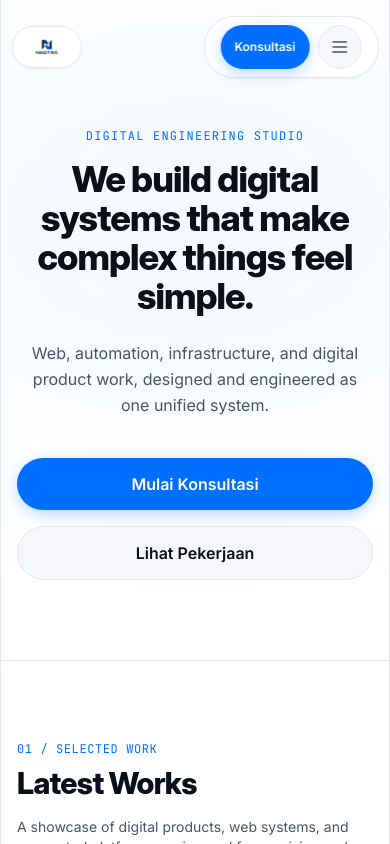
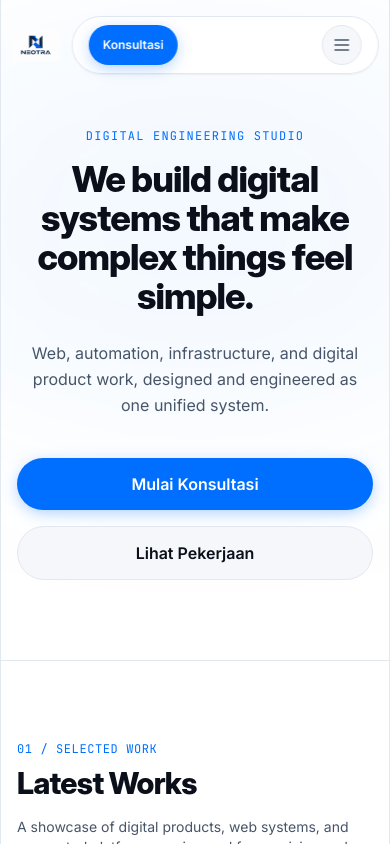
Before and after one commit to rian0903/NEOTRA, a Next.js app in the folder client/: page / in a window 390 px wide. Shown: the top 844 px of the page. Built offline with nearby package versions, Linux system fonts and the light colour scheme; a web font is replaced by a local one.

Commit message:
perbaikan logo dan navbar

```diff
--- a/client/src/components/layout/Navbar.tsx
+++ b/client/src/components/layout/Navbar.tsx
@@ -34,59 +34,59 @@ export default function Navbar({ onOpenConsultation }: NavbarProps) {
   return (
     <>
       <header
-        className={`fixed top-4 md:top-6 left-1/2 -translate-x-1/2 z-50 w-[94%] max-w-[1080px] flex items-center justify-between pointer-events-none transition-all duration-300 ${
+        className={`fixed top-4 md:top-6 left-1/2 -translate-x-1/2 z-50 w-[94%] max-w-[1080px] flex items-center justify-between gap-3 sm:gap-4 md:gap-6 pointer-events-none transition-all duration-300 ${
           scrolled ? 'drop-shadow-md' : ''
         }`}
       >
-        {/* Left Floating Logo Container */}
-        <div className="pointer-events-auto bg-white/95 backdrop-blur-md border border-[#E2E8F0] rounded-full px-4 py-2 md:px-5 md:py-2.5 flex items-center shadow-sm">
+        {/* Standalone Logo (No card/container, prominent & responsive across devices) */}
+        <div className="pointer-events-auto flex items-center shrink-0">
           <a
             href="/"
             aria-label="NEOTRA Home"
-            className="flex items-center group rounded-full focus-visible:ring-2 focus-visible:ring-[#006FFF] focus-visible:outline-none"
+            className="flex items-center group rounded-md focus-visible:ring-2 focus-visible:ring-[#006FFF] focus-visible:outline-none py-1 transition-opacity hover:opacity-90"
           >
             <img
               src="/brand/logo2.png"
               alt="NEOTRA"
-              className="h-6 md:h-7.5 w-auto object-contain transition-transform group-hover:scale-105"
+              className="h-8 sm:h-9 md:h-10 lg:h-11 w-auto object-contain transition-transform group-hover:scale-105"
             />
           </a>
         </div>
 
-        {/* Right Floating Nav Pill Container */}
-        <div className="pointer-events-auto bg-white/95 backdrop-blur-md border border-[#E2E8F0] rounded-full px-4 py-2 md:px-6 md:py-2.5 flex items-center gap-4 lg:gap-6 shadow-sm">
+        {/* Floating Navbar Pill Container - Extends neatly up to the side of logo */}
+        <div className="pointer-events-auto bg-white/95 backdrop-blur-md border border-[#E2E8F0] rounded-full px-4 sm:px-5 md:px-6 py-2 md:py-2.5 flex items-center justify-between gap-3 md:gap-6 shadow-sm flex-1 min-w-0">
           {/* Desktop Navigation Links */}
-          <nav className="hidden md:flex items-center gap-5 lg:gap-7" aria-label="Main Navigation">
+          <nav className="hidden md:flex items-center gap-4 lg:gap-7" aria-label="Main Navigation">
             {NAV_LINKS.map((link) => (
               <a
                 key={link.label}
                 href={link.href}
-                className="text-sm font-medium text-[#475569] hover:text-[#0A0F1A] transition-colors rounded-sm focus-visible:ring-2 focus-visible:ring-[#006FFF] focus-visible:outline-none"
+                className="text-xs lg:text-sm font-medium text-[#475569] hover:text-[#006FFF] transition-colors rounded-sm focus-visible:ring-2 focus-visible:ring-[#006FFF] focus-visible:outline-none whitespace-nowrap"
               >
                 {link.label}
               </a>
             ))}
           </nav>
 
-          {/* Mulai Konsultasi Button */}
+          {/* Desktop Mulai Konsultasi Button */}
           <button
             onClick={onOpenConsultation}
-            className="btn-primary-blue px-4 py-2 rounded-full text-xs font-semibold hidden md:flex items-center justify-center cursor-pointer shrink-0 focus-visible:ring-2 focus-visible:ring-[#006FFF] focus-visible:outline-none"
+            className="btn-primary-blue px-4 lg:px-5 py-2 md:py-2.5 rounded-full text-xs md:text-sm font-semibold hidden md:flex items-center justify-center cursor-pointer shrink-0 focus-visible:ring-2 focus-visible:ring-[#006FFF] focus-visible:outline-none ml-auto"
           >
             Mulai Konsultasi
           </button>
 
           {/* Mobile Menu Controls */}
-          <div className="flex items-center gap-2 md:hidden">
+          <div className="flex items-center gap-2 md:hidden w-full justify-between sm:justify-end">
             <button
               onClick={onOpenConsultation}
-              className="btn-primary-blue min-h-[44px] px-3.5 py-2 rounded-full text-xs font-semibold flex items-center justify-center cursor-pointer focus-visible:ring-2 focus-visible:ring-[#006FFF] focus-visible:outline-none"
+              className="btn-primary-blue min-h-[40px] px-3.5 py-2 rounded-full text-xs font-semibold flex items-center justify-center cursor-pointer focus-visible:ring-2 focus-visible:ring-[#006FFF] focus-visible:outline-none shrink-0"
             >
               Konsultasi
             </button>
             <button
               onClick={() => setMobileMenuOpen(!mobileMenuOpen)}
-              className="min-w-[44px] min-h-[44px] p-2.5 text-[#475569] hover:text-[#0A0F1A] rounded-full bg-[#F5F7FA] border border-[#E2E8F0] flex items-center justify-center cursor-pointer focus-visible:ring-2 focus-visible:ring-[#006FFF] focus-visible:outline-none"
+              className="min-w-[40px] min-h-[40px] p-2 text-[#475569] hover:text-[#0A0F1A] rounded-full bg-[#F5F7FA] border border-[#E2E8F0] flex items-center justify-center cursor-pointer focus-visible:ring-2 focus-visible:ring-[#006FFF] focus-visible:outline-none"
               aria-label={mobileMenuOpen ? 'Close Navigation Menu' : 'Open Navigation Menu'}
               aria-expanded={mobileMenuOpen}
               aria-controls="mobile-menu"
@@ -110,7 +110,7 @@ export default function Navbar({ onOpenConsultation }: NavbarProps) {
             <img
               src="/brand/logo2.png"
               alt="NEOTRA"
-              className="h-9 w-auto object-contain mb-4"
+              className="h-10 w-auto object-contain mb-4"
             />
             {NAV_LINKS.map((link) => (
               <a
```
